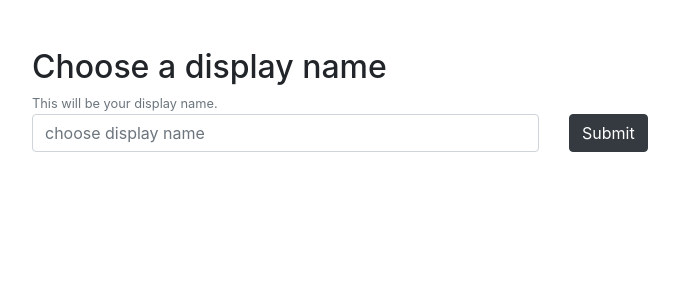
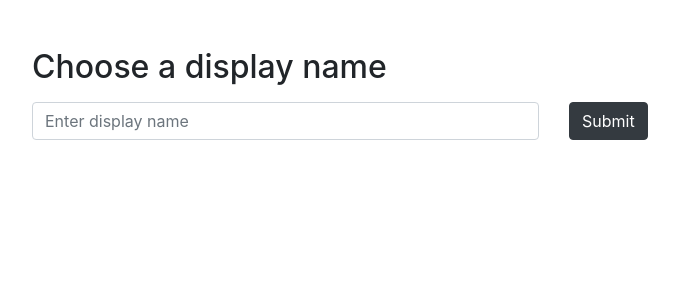
Before and after one commit to lljr/project2, a Flask app: page /adduser in a window 1280 px wide. Shown: the part 56-356 px from the top of the page, without its empty margins (86-765 px from the left). Run offline with Flask 2, Linux system fonts and the light colour scheme; some libraries are stand-ins or nearby versions.

Commit message:
remove muted text, use only headline with padding

```diff
--- a/templates/adduser.html
+++ b/templates/adduser.html
@@ -3,13 +3,12 @@
 {% block main %}
 
   <!-- TODO center these two texts -->
-  <h2>Choose a display name</h2>
-  <small id="emailHelp" class="form-text text-muted">This will be your display name.</small>
+  <h2 class="pb-2">Choose a display name</h2>
 
   <form action="{{url_for('adduser')}}" method="POST">
     <div class="row">
       <div class="col">
-        <input class="form-control" name="username" placeholder="choose display name" type="text">
+        <input class="form-control" name="username" placeholder="Enter display name" type="text">
       </div>
       <div class="col">
         <button type="submit" class="btn btn-dark">Submit</button>
```
